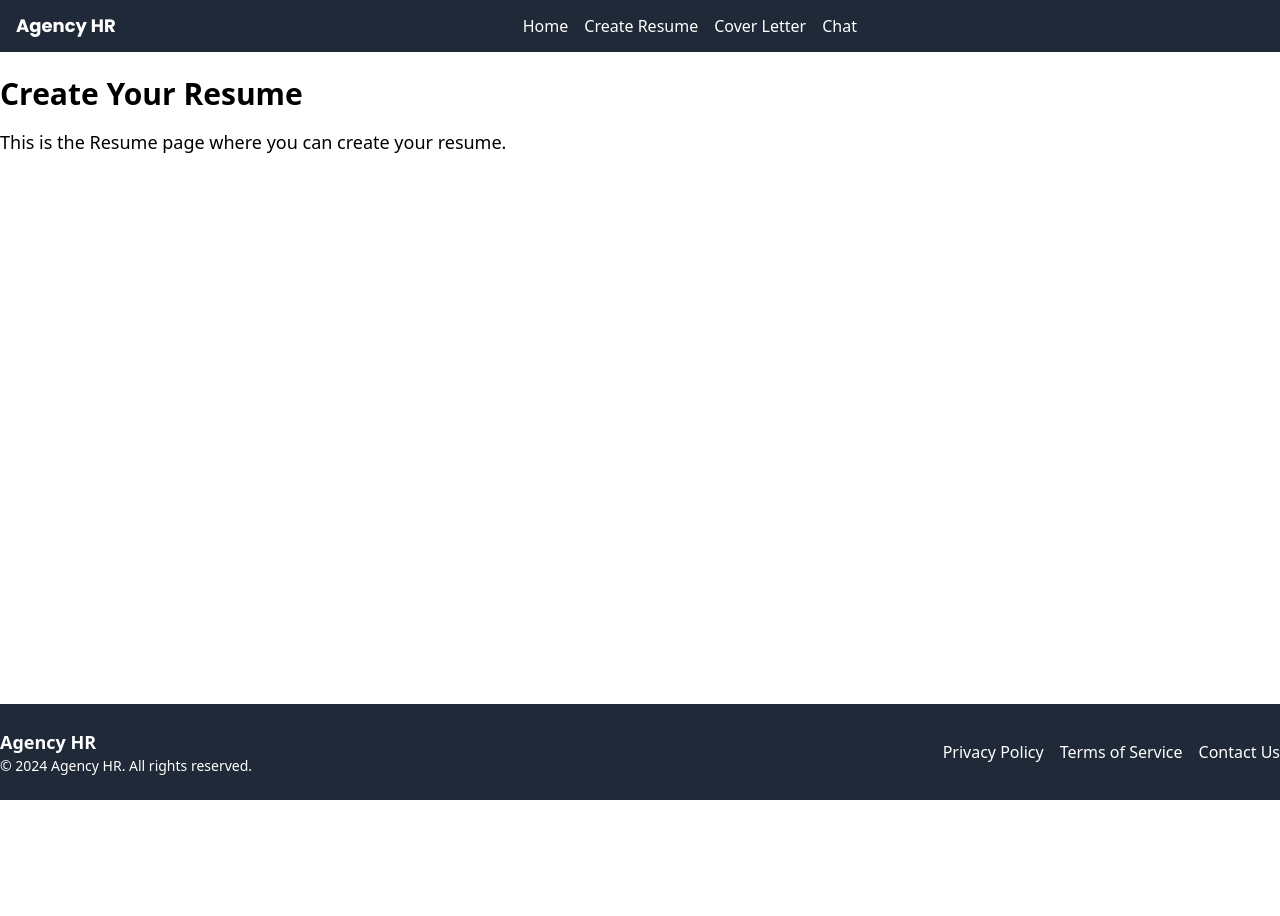
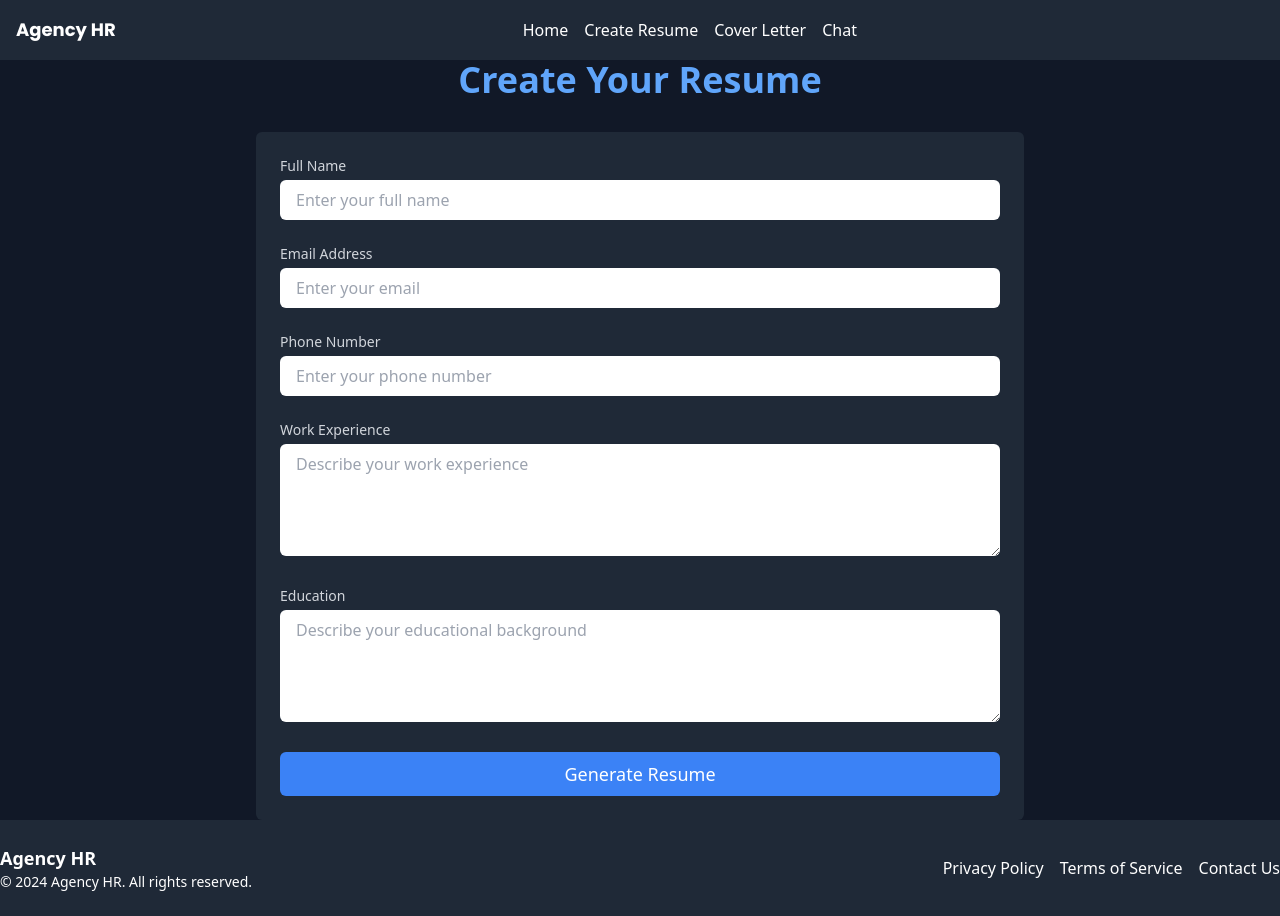
Before and after one commit to AmDeeJhay/Agency-HR, a React (Vite) app: page /resume in a window 1280 px wide. Before the commit the page ends 800 px from the top, so only its background shows below. Built offline with nearby package versions, Linux system fonts and the light colour scheme.

Commit message:
i made changes to the previous codes

```diff
--- a/src/components/Home/Home.jsx
+++ b/src/components/Home/Home.jsx
@@ -1,11 +1,58 @@
-import React from 'react';
+// Home.jsx
+import React, { useEffect } from 'react';
+import { gsap } from 'gsap';
 
 const Home = () => {
+  // useEffect(() => {
+  //   // GSAP Animations
+  //   gsap.from('.header-text', { duration: 1, y: -50, opacity: 0, ease: 'power3.out' });
+  //   gsap.from('.subtext', { duration: 1.5, y: 50, opacity: 0, delay: 0.5, ease: 'power3.out' });
+  //   gsap.from('.cta-button', { duration: 1, scale: 0.9, opacity: 0, delay: 1, ease: 'power3.out', stagger: 0.2 });
+  // }, []);
+
   return (
-    <div className="container mx-auto py-6">
-      <h1 className="text-3xl font-bold mb-4">Welcome to Agency HR</h1>
-      <p className="text-lg">This is the home page of Agency HR. Here you can find various resources to help you with your HR needs.</p>
-      {/* Add more content or components as needed */}
+    <div className="min-h-screen bg-gray-900 text-white flex flex-col items-center justify-center px-4">
+      {/* Header Section */}
+      <header className="text-center">
+        <h1 className="header-text text-4xl md:text-6xl font-bold text-blue-400 ">
+          Welcome to Agency HR
+        </h1>
+        <p className="subtext text-lg md:text-xl text-gray-300 mt-14 items-center">
+          Revolutionizing the way you manage<br /> your human resources with cutting-edge technology.
+        </p>
+      </header>
+
+      {/* Call to Action Section */}
+      <div className="mt-8 flex flex-col md:flex-row space-y-4 md:space-y-0 md:space-x-4">
+        <button className="cta-button bg-blue-500 hover:bg-blue-600 px-6 py-3 rounded-md text-lg">
+          Get Started
+        </button>
+        <button className="cta-button bg-gray-700 hover:bg-gray-600 px-6 py-3 rounded-md text-lg">
+          Learn More
+        </button>
+      </div>
+
+      {/* Features Section */}
+      <section className="mt-16 grid grid-cols-1 md:grid-cols-3 gap-8 w-full max-w-6xl">
+        <div className="p-6 bg-gray-800 rounded-md text-center">
+          <h3 className="text-xl font-semibold text-blue-400">AI-Powered Resume Creation</h3>
+          <p className="text-gray-300 mt-2">
+            Create professional resumes in minutes using our AI-driven technology.
+          </p>
+        </div>
+        <div className="p-6 bg-gray-800 rounded-md text-center">
+          <h3 className="text-xl font-semibold text-blue-400">Custom Cover Letters</h3>
+          <p className="text-gray-300 mt-2">
+            Generate tailored cover letters that stand out to recruiters.
+          </p>
+        </div>
+        <div className="p-6 bg-gray-800 rounded-md text-center">
+          <h3 className="text-xl font-semibold text-blue-400">Interactive Chat Support</h3>
+          <p className="text-gray-300 mt-2">
+            Get assistance and advice for job applications directly from our bot.
+          </p>
+        </div>
+      </section>
     </div>
   );
 };
--- a/src/components/Navbar/Navbar.jsx
+++ b/src/components/Navbar/Navbar.jsx
@@ -1,9 +1,26 @@
-import React from 'react';
+import React, { useState, useEffect } from 'react';
 import { Link } from 'react-router-dom';
 
 const Navbar = () => {
+  const [isScrolled, setIsScrolled] = useState(false);
+
+  useEffect(() => {
+    const handleScroll = () => {
+      if (window.scrollY > 50) {
+        setIsScrolled(true);
+      } else {
+        setIsScrolled(false);
+      }
+    };
+
+    window.addEventListener('scroll', handleScroll);
+    return () => {
+      window.removeEventListener('scroll', handleScroll);
+    };
+  }, []);
+
   return (
-    <nav className="bg-gray-800 text-white flex items-center justify-between px-4 py-3">
+    <nav className={`bg-gray-800 text-white flex items-center justify-between px-4 py-4 transition-all duration-300 ${isScrolled ? 'fixed top-0 left-0 w-full z-50' : ''}`}>
       <div className="text-lg cursor-pointer font-poppins font-bold">Agency HR</div>
       <div className="flex-1 flex justify-center">
         <ul className="flex space-x-4">
--- a/src/components/Resume/Resume.jsx
+++ b/src/components/Resume/Resume.jsx
@@ -1,13 +1,92 @@
-import React from 'react';
+// CreateResume.jsx
+// import React, { useEffect } from 'react';
+import { gsap } from 'gsap';
 
-const Resume = () => {
+const CreateResume = () => {
+  // useEffect(() => {
+  //   // GSAP Animations
+  //   gsap.from('.form-header', { duration: 1.5, y: -50, opacity: 0, ease: 'power3.out' });
+  //   gsap.from('.form-container', { duration: 1.5, scale: 0.9, opacity: 0, delay: 0.5, ease: 'power3.out' });
+  // }, []);
+
   return (
-    <div className="container mx-auto py-6">
-      <h1 className="text-3xl font-bold mb-4">Create Your Resume</h1>
-      <p className="text-lg">This is the Resume page where you can create your resume.</p>
-      {/* Add your resume creation form or content here */}
+    <div className="min-h-3.5 bg-gray-900 text-white flex items-center justify-center px-2">
+      <div className="w-full max-w-3xl">
+        <h1 className="form-header text-4xl font-bold text-center text-blue-400 mb-8">
+          Create Your Resume
+        </h1>
+        <div className="form-container bg-gray-800 p-6 rounded-md">
+          <form className="space-y-6">
+            <div>
+              <label className="block text-gray-300 text-sm font-medium mb-1" htmlFor="full-name">
+                Full Name
+              </label>
+              <input
+                type="text"
+                id="full-name"
+                className="w-full px-4 py-2 rounded-md text-black"
+                placeholder="Enter your full name"
+              />
+            </div>
+
+            <div>
+              <label className="block text-gray-300 text-sm font-medium mb-1" htmlFor="email">
+                Email Address
+              </label>
+              <input
+                type="email"
+                id="email"
+                className="w-full px-4 py-2 rounded-md text-black"
+                placeholder="Enter your email"
+              />
+            </div>
+
+            <div>
+              <label className="block text-gray-300 text-sm font-medium mb-1" htmlFor="phone">
+                Phone Number
+              </label>
+              <input
+                type="text"
+                id="phone"
+                className="w-full px-4 py-2 rounded-md text-black"
+                placeholder="Enter your phone number"
+              />
+            </div>
+
+            <div>
+              <label className="block text-gray-300 text-sm font-medium mb-1" htmlFor="experience">
+                Work Experience
+              </label>
+              <textarea
+                id="experience"
+                className="w-full px-4 py-2 rounded-md text-black"
+                rows="4"
+                placeholder="Describe your work experience"
+              ></textarea>
+            </div>
+
+            <div>
+              <label className="block text-gray-300 text-sm font-medium mb-1" htmlFor="education">
+                Education
+              </label>
+              <textarea
+                id="education"
+                className="w-full px-4 py-2 rounded-md text-black"
+                rows="4"
+                placeholder="Describe your educational background"
+              ></textarea>
+            </div>
+
+            <button
+              type="submit"
+              className="w-full bg-blue-500 hover:bg-blue-600 text-white py-2 rounded-md font-medium text-lg">
+              Generate Resume
+            </button>
+          </form>
+        </div>
+      </div>
     </div>
   );
 };
 
-export default Resume;
+export default CreateResume;
```
